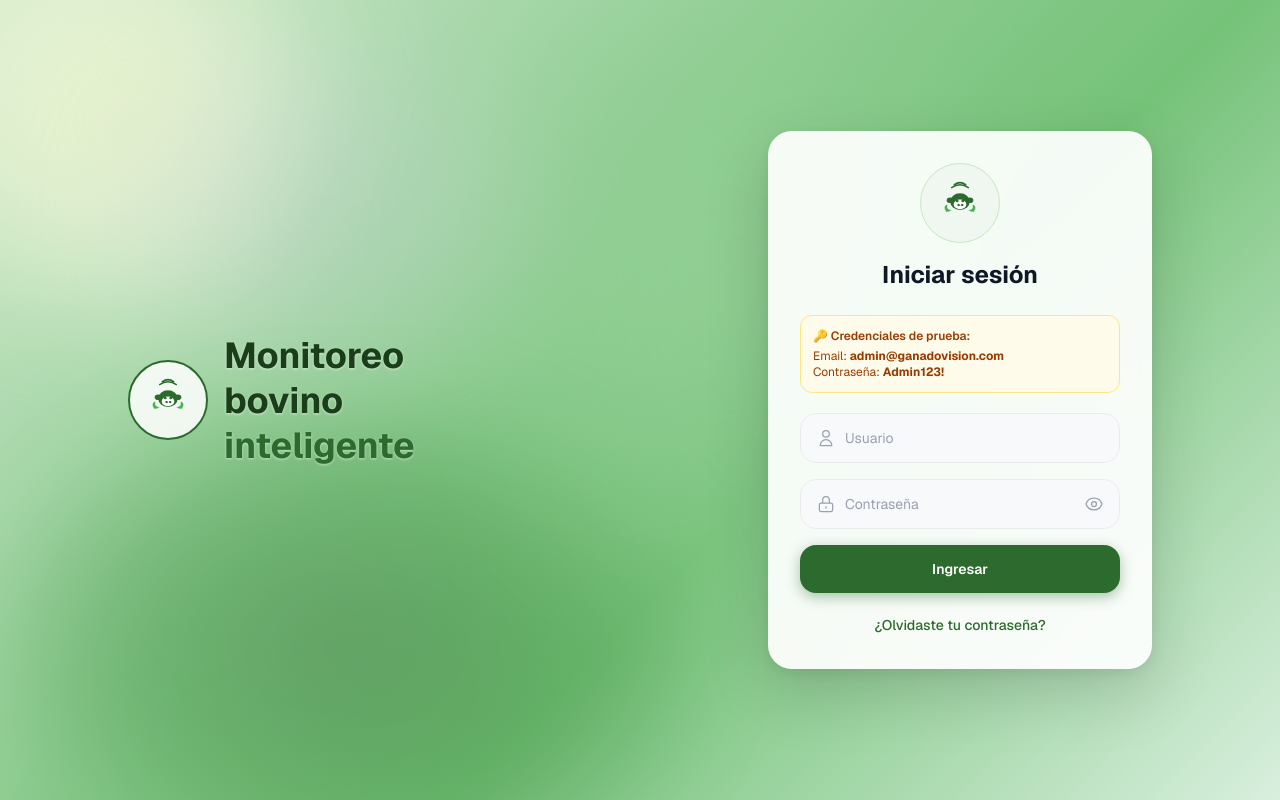
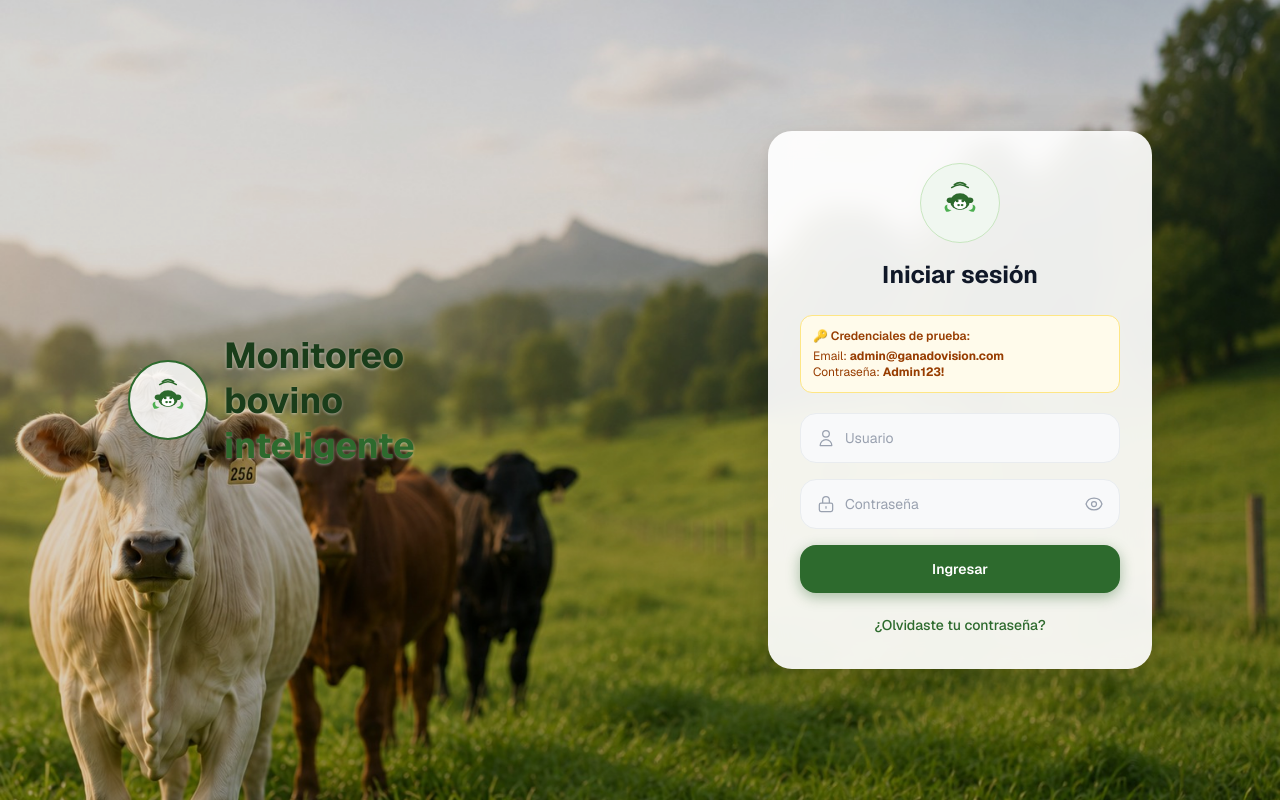
Before and after one commit to sebaa164/GANADO, a Next.js app: page /login in a window 1280 px wide. Built offline with nearby package versions, Linux system fonts and the light colour scheme; no server answers.

Commit message:
feat(auth): fondo real con foto de campo y ganado

```diff
--- a/src/app/(auth)/login/page.tsx
+++ b/src/app/(auth)/login/page.tsx
@@ -40,45 +40,22 @@ export default function LoginPage() {
   return (
     <div className="relative min-h-screen flex items-center justify-center overflow-hidden">
 
-      {/* ── Fondo: foto de campo con ganado ── */}
-      {/* Usamos un gradiente que simula el campo verde hasta tener la imagen real */}
+      {/* ── Fondo: foto real de campo con ganado ── */}
       <div
         className="absolute inset-0 z-0"
         style={{
-          background: 'linear-gradient(135deg, #c8e6c0 0%, #a5d6a7 20%, #81c784 40%, #66bb6a 60%, #d4edda 100%)',
+          backgroundImage: 'url(/campo-ganado.png)',
+          backgroundSize: 'cover',
+          backgroundPosition: 'center',
+          backgroundRepeat: 'no-repeat',
         }}
       />
 
-      {/* Círculos decorativos que simulan el desenfoque del fondo */}
-      <div className="absolute inset-0 z-0">
-        {/* Sol / cielo arriba izquierda */}
-        <div
-          className="absolute rounded-full blur-3xl opacity-60"
-          style={{ width: '400px', height: '400px', top: '-80px', left: '-80px',
-            background: 'radial-gradient(circle, #fff9c4 0%, #fffde7 50%, transparent 80%)' }}
-        />
-        {/* Campo verde centro */}
-        <div
-          className="absolute rounded-full blur-2xl opacity-50"
-          style={{ width: '700px', height: '500px', bottom: '-100px', left: '0',
-            background: 'radial-gradient(ellipse, #2d6a2d 0%, #388e3c 40%, transparent 80%)' }}
-        />
-        {/* Verde claro derecha */}
-        <div
-          className="absolute rounded-full blur-3xl opacity-40"
-          style={{ width: '500px', height: '600px', top: '0', right: '300px',
-            background: 'radial-gradient(ellipse, #a5d6a7 0%, #81c784 50%, transparent 80%)' }}
-        />
-        {/* Fondo profundidad */}
-        <div
-          className="absolute rounded-full blur-3xl opacity-30"
-          style={{ width: '400px', height: '300px', top: '60px', left: '10%',
-            background: 'radial-gradient(ellipse, #b0bec5 0%, #cfd8dc 60%, transparent 80%)' }}
-        />
-      </div>
-
-      {/* Overlay sutil para suavizar */}
-      <div className="absolute inset-0 z-0 bg-white/10" />
+      {/* Overlay para mejorar legibilidad */}
+      <div
+        className="absolute inset-0 z-0"
+        style={{ background: 'rgba(0,0,0,0.15)' }}
+      />
 
       {/* ── Contenido ── */}
       <div className="relative z-10 w-full max-w-5xl mx-6 flex items-center justify-between gap-8">
```
Also changed, not shown: public/campo-ganado.png (added).
